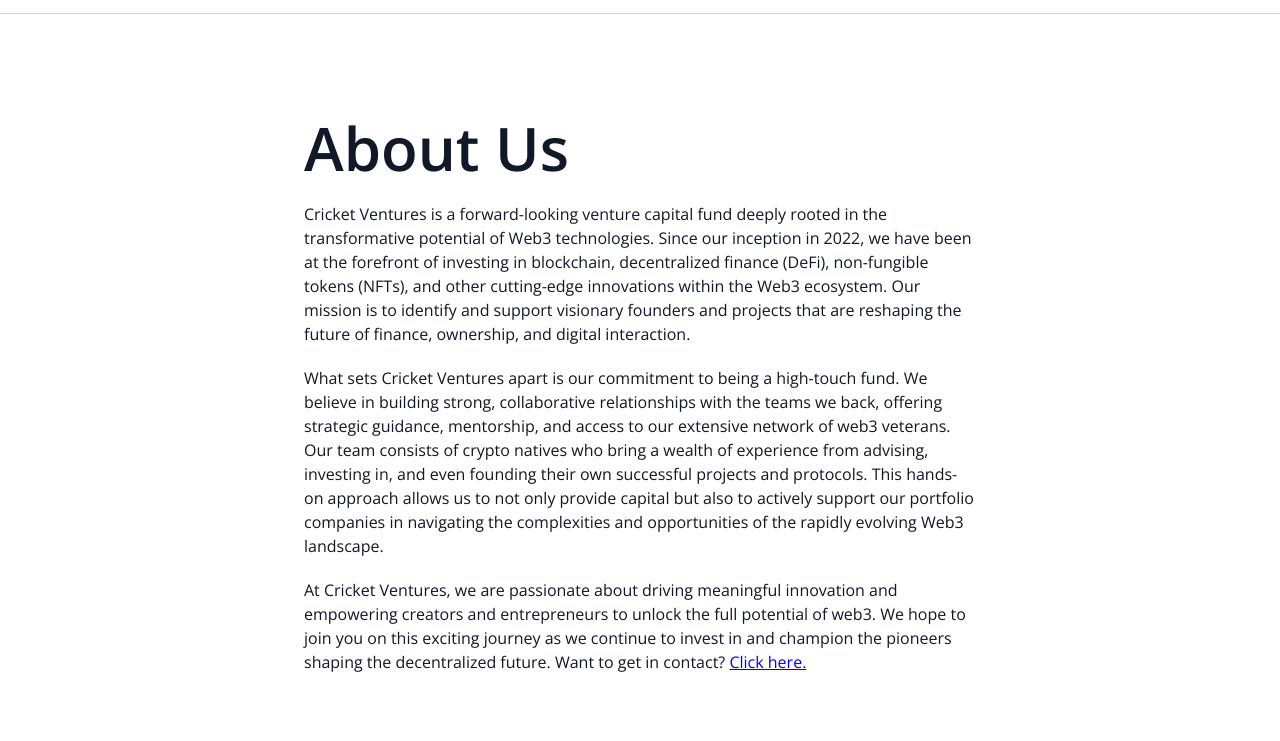
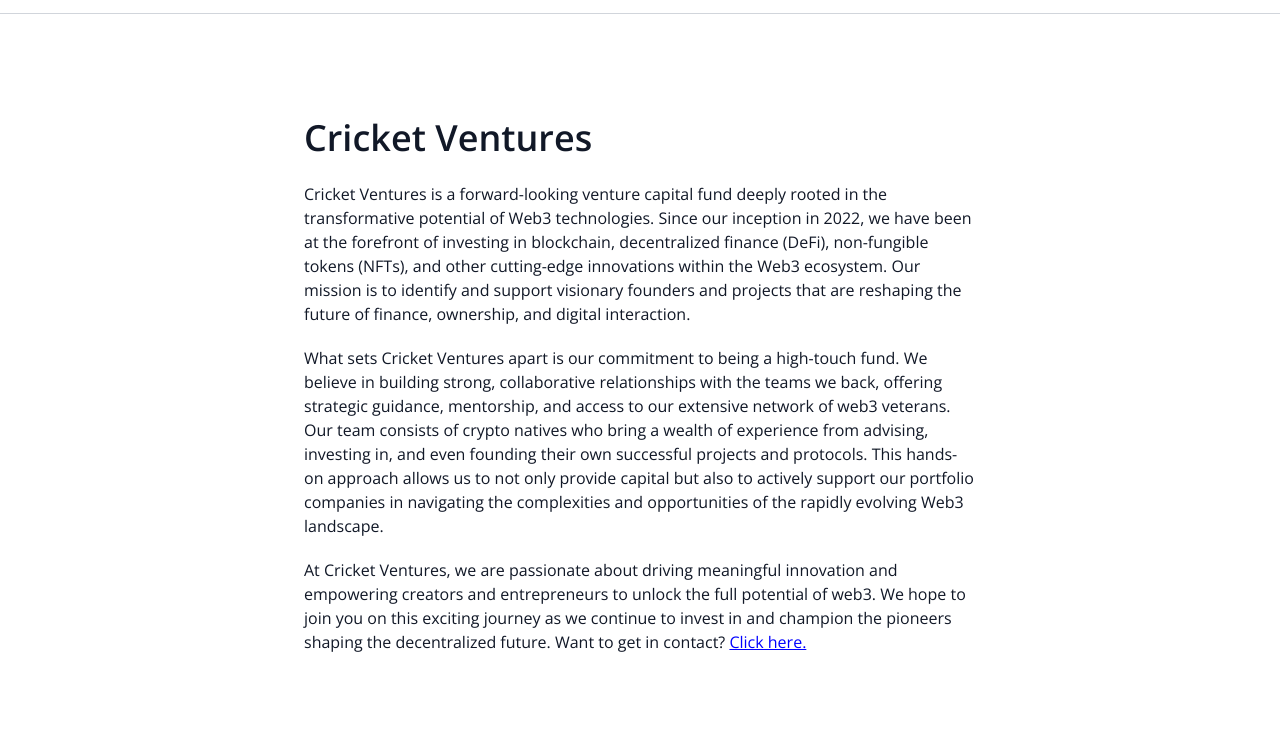
Before and after one commit to Tank19781978/CricketVentures, a plain HTML site: page index.html in a window 1280 px wide. Shown: the part 59-800 px from the top of the page. Drawn offline with nearby package versions, Linux system fonts and the light colour scheme.

Commit message:
Add files via upload

```diff
--- a/index.html
+++ b/index.html
@@ -37,7 +37,7 @@
 
     <div id="About" class="flex justify-center mt-10 px-8 py-16">
         <div class="max-w-2xl text-left">
-            <h1 class="text-6xl font-bold pb-6">About Us</h1>
+            <h1 class="text-4xl font-bold pb-6">Cricket Ventures</h1>
             <p class="text-m pb-5">
                 Cricket Ventures is a forward-looking venture capital fund deeply rooted in the transformative potential
                 of Web3 technologies. Since our inception in 2022, we have been at the forefront of investing in
```
